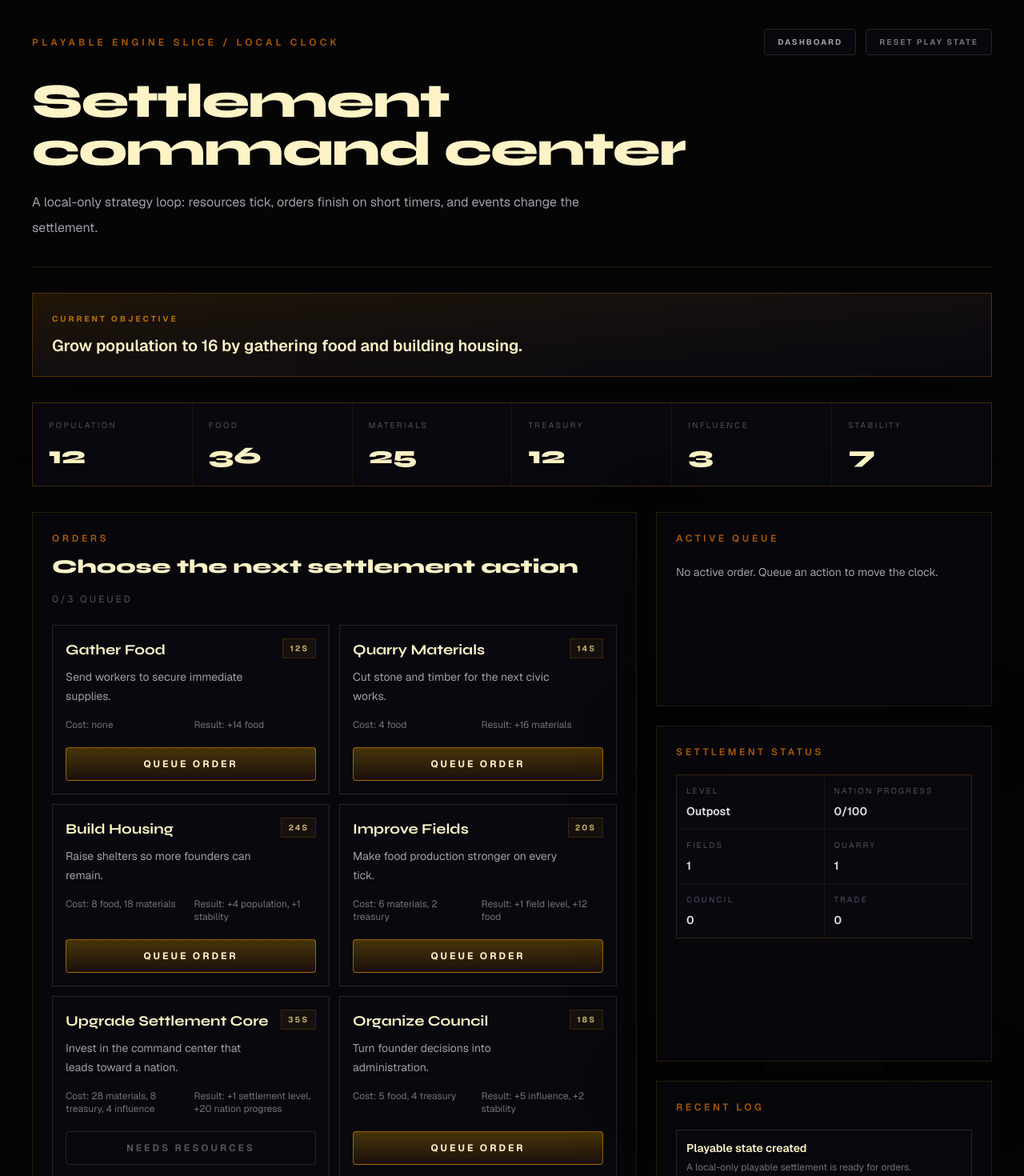
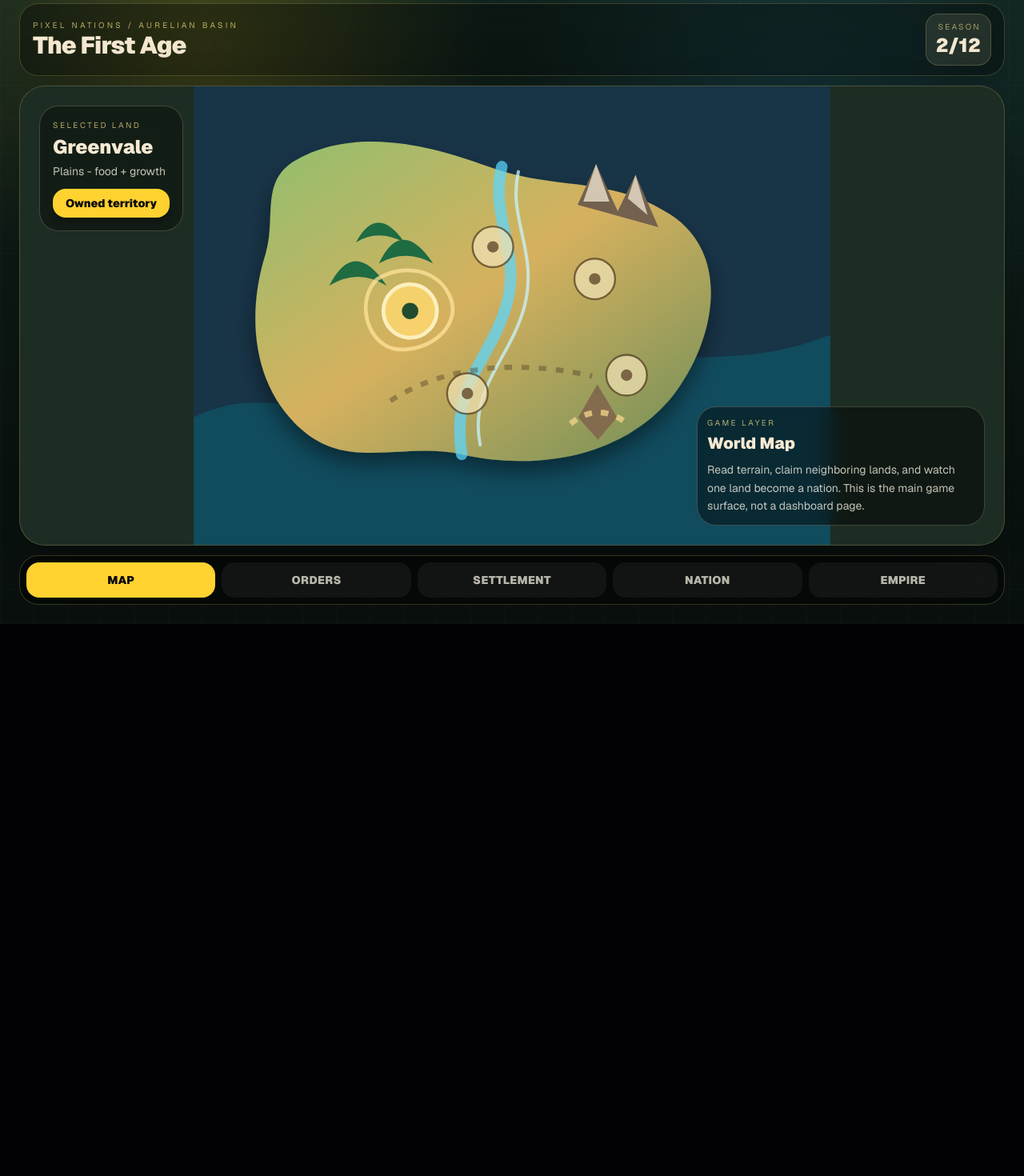
Before and after one commit to tomat60/pixel-nations, a Next.js app: page /play in a window 1280 px wide. Shown: the part 20-1490 px from the top of the page at 80% size. After the commit the page ends 800 px from the top, so only its background shows below. Built offline with nearby package versions, Linux system fonts and the light colour scheme.

Commit message:
feat: replace play page with unified map prototype

```diff
--- a/app/play/page.tsx
+++ b/app/play/page.tsx
@@ -1,279 +1,155 @@
 "use client";
 
-import Link from "next/link";
-import { useEffect, useMemo, useState } from "react";
+import { useMemo, useState } from "react";
 
-import {
-  PLAYABLE_ACTIONS,
-  canQueuePlayableAction,
-  formatDuration,
-  getCurrentObjective,
-  getQueueProgress,
-  getSettlementLevelLabel,
-  queuePlayableAction,
-  tickPlayableState,
-  type PlayableActionDefinition,
-  type PlayableResourceKey,
-  type PlayableState,
-} from "../lib/playable-engine";
-import { clearPlayableState, readPlayableState, writePlayableState } from "../lib/playable-state";
+type View = "map" | "orders" | "settlement" | "nation" | "empire";
+type Region = {
+  id: string;
+  name: string;
+  terrain: string;
+  mood: string;
+  x: number;
+  y: number;
+};
 
-const resourceLabels: Array<{ key: PlayableResourceKey; label: string }> = [
-  { key: "food", label: "Food" },
-  { key: "materials", label: "Materials" },
-  { key: "treasury", label: "Treasury" },
-  { key: "influence", label: "Influence" },
-  { key: "stability", label: "Stability" },
+const regions: Region[] = [
+  { id: "greenvale", name: "Greenvale", terrain: "Plains", mood: "food + growth", x: 34, y: 49 },
+  { id: "pinewatch", name: "Pinewatch", terrain: "Forest", mood: "wood + cover", x: 47, y: 35 },
+  { id: "stonefall", name: "Stonefall", terrain: "Hills", mood: "stone + defense", x: 63, y: 42 },
+  { id: "saltmere", name: "Saltmere", terrain: "Coast", mood: "trade + risk", x: 68, y: 63 },
+  { id: "relicfen", name: "Relicfen", terrain: "Ruins", mood: "relics + unrest", x: 43, y: 67 },
 ];
 
-export default function PlayPage() {
-  const [state, setState] = useState<PlayableState | null>(null);
-  const [now, setNow] = useState(0);
+const views: { id: View; label: string }[] = [
+  { id: "map", label: "Map" },
+  { id: "orders", label: "Orders" },
+  { id: "settlement", label: "Settlement" },
+  { id: "nation", label: "Nation" },
+  { id: "empire", label: "Empire" },
+];
 
-  useEffect(() => {
-    const current = Date.now();
-    const loaded = readPlayableState(current);
-    writePlayableState(loaded);
-    setState(loaded);
-    setNow(current);
+export default function PlayPrototypePage() {
+  const [view, setView] = useState<View>("map");
+  const [selectedId, setSelectedId] = useState("greenvale");
+  const [season, setSeason] = useState(2);
+  const [owned, setOwned] = useState(["greenvale"]);
+  const selected = useMemo(() => regions.find((region) => region.id === selectedId) ?? regions[0], [selectedId]);
+  const charterProgress = Math.min(100, Math.round((owned.length / 6) * 100));
 
-    const interval = window.setInterval(() => {
-      const tickNow = Date.now();
-      setNow(tickNow);
-      setState((currentState) => {
-        if (!currentState) return currentState;
-        const next = tickPlayableState(currentState, tickNow);
-        writePlayableState(next);
-        return next;
-      });
-    }, 1000);
-
-    return () => window.clearInterval(interval);
-  }, []);
-
-  const objective = useMemo(() => (state ? getCurrentObjective(state) : "Loading command center."), [state]);
-  const activeOrder = state?.queue[0];
-
-  function queueAction(action: PlayableActionDefinition) {
-    const actionNow = Date.now();
-    setNow(actionNow);
-    setState((currentState) => {
-      if (!currentState) return currentState;
-      const next = queuePlayableAction(currentState, action.id, actionNow);
-      writePlayableState(next);
-      return next;
-    });
-  }
-
-  function resetPlayableState() {
-    clearPlayableState();
-    const resetAt = Date.now();
-    const next = readPlayableState(resetAt);
-    writePlayableState(next);
-    setNow(resetAt);
-    setState(next);
-  }
-
-  if (!state) {
-    return (
-      <main className="min-h-screen bg-[#050505] px-6 py-12 text-white sm:px-10 sm:py-16">
-        <section className="mx-auto max-w-4xl border border-amber-500/15 bg-[#08080f]/90 p-8">
-          <p className="text-xs font-semibold uppercase tracking-[0.35em] text-amber-600/75">
-            Playable Command Center
-          </p>
-          <h1 className="mt-5 font-[family-name:var(--font-syne)] text-4xl font-extrabold text-amber-100">
-            Loading local settlement engine
-          </h1>
-        </section>
-      </main>
-    );
+  function issueOrder(order: "expand" | "develop" | "secure") {
+    setSeason((current) => Math.min(12, current + 1));
+    if (order === "expand") {
+      const next = regions.find((region) => !owned.includes(region.id));
+      if (next) setOwned((current) => [...current, next.id]);
+    }
   }
 
   return (
-    <main data-qa="play-command-center" className="min-h-screen bg-[#050505] px-6 py-10 text-white sm:px-10 sm:py-14">
-      <div className="mx-auto max-w-7xl">
-        <header className="border-b border-amber-500/15 pb-8">
-          <div className="flex flex-wrap items-center justify-between gap-3">
-            <p className="text-xs font-semibold uppercase tracking-[0.35em] text-amber-600/75">
-              Playable Engine Slice / Local Clock
-            </p>
-            <div className="flex flex-wrap gap-3">
-              <Link
-                href="/dashboard"
-                className="btn-secondary rounded border border-zinc-800 bg-[#08080f]/80 px-4 py-2 text-[10px] font-bold uppercase tracking-[0.2em] text-zinc-400"
-              >
-                Dashboard
-              </Link>
-              <button
-                type="button"
-                onClick={resetPlayableState}
-                className="rounded border border-zinc-800 bg-[#08080f]/80 px-4 py-2 text-[10px] font-bold uppercase tracking-[0.2em] text-zinc-500 transition hover:text-zinc-300"
-              >
-                Reset Play State
-              </button>
-            </div>
+    <main className="fixed inset-0 overflow-hidden bg-[#0c1411] text-[#f7ead2]">
+      <div className="absolute inset-0 bg-[radial-gradient(circle_at_20%_10%,rgba(250,204,21,.22),transparent_28%),radial-gradient(circle_at_78%_22%,rgba(56,189,248,.16),transparent_30%),linear-gradient(180deg,#12251f_0%,#09100e_100%)]" />
+      <div className="absolute inset-0 opacity-25" style={{ backgroundImage: "linear-gradient(rgba(255,255,255,.08) 1px, transparent 1px), linear-gradient(90deg, rgba(255,255,255,.08) 1px, transparent 1px)", backgroundSize: "42px 42px" }} />
+
+      <section className="relative z-10 grid h-full grid-rows-[auto_1fr_auto] p-3 md:p-6">
+        <header className="flex items-center justify-between rounded-3xl border border-amber-200/20 bg-black/35 px-4 py-3 shadow-2xl backdrop-blur-md">
+          <div>
+            <p className="text-[10px] uppercase tracking-[0.32em] text-amber-200/70">Pixel Nations / Aurelian Basin</p>
+            <h1 className="text-xl font-black tracking-tight md:text-3xl">The First Age</h1>
+          </div>
+          <div className="rounded-2xl border border-amber-200/20 bg-amber-100/10 px-3 py-2 text-right">
+            <p className="text-[10px] uppercase tracking-[0.22em] text-amber-200/60">Season</p>
+            <p className="text-2xl font-black">{season}/12</p>
+          </div>
+        </header>
+
+        <div className="relative my-3 min-h-0 overflow-hidden rounded-[2rem] border border-amber-200/20 bg-[#1d2d23] shadow-[0_30px_90px_rgba(0,0,0,.45)]">
+          <svg viewBox="0 0 1000 720" className="absolute inset-0 h-full w-full" role="img" aria-label="Illustrated Aurelian Basin strategy map">
+            <defs>
+              <linearGradient id="land" x1="0" x2="1" y1="0" y2="1">
+                <stop offset="0%" stopColor="#8fbf6f" />
+                <stop offset="48%" stopColor="#d6b15e" />
+                <stop offset="100%" stopColor="#6c8e58" />
+              </linearGradient>
+              <filter id="softShadow" x="-20%" y="-20%" width="140%" height="140%">
+                <feDropShadow dx="0" dy="18" stdDeviation="16" floodColor="#000" floodOpacity="0.42" />
+              </filter>
+            </defs>
+            <rect width="1000" height="720" fill="#183447" />
+            <path d="M0 520 C 100 470 165 520 250 492 C 370 452 470 485 585 450 C 735 403 845 452 1000 390 L1000 720 L0 720 Z" fill="#0f5567" opacity="0.72" />
+            <path d="M155 119 C 250 61 371 92 463 126 C 568 165 654 139 750 202 C 842 263 821 390 760 476 C 687 579 545 606 421 578 C 331 558 244 604 171 540 C 91 471 83 358 113 263 C 130 207 105 153 155 119 Z" fill="url(#land)" filter="url(#softShadow)" />
+            <path d="M484 126 C 465 205 513 257 493 337 C 469 430 403 464 421 578" fill="none" stroke="#5ad7ff" strokeWidth="18" strokeLinecap="round" opacity="0.72" />
+            <path d="M510 134 C 493 208 541 259 520 344 C 497 431 432 472 450 563" fill="none" stroke="#c9f5ff" strokeWidth="5" strokeLinecap="round" opacity="0.75" />
+            <path d="M603 186 L632 122 L666 196 L694 139 L730 221 Z" fill="#73614e" />
+            <path d="M612 181 L632 122 L653 181 Z M682 176 L694 139 L713 202 Z" fill="#f8eed9" opacity="0.72" />
+            <path d="M255 245 q33 -62 76 0 q-42 -22 -76 0Z M291 278 q35 -74 85 0 q-43 -24 -85 0Z M213 313 q39 -77 90 0 q-45 -28 -90 0Z" fill="#1f6b42" />
+            <path d="M604 520 l30 -52 l31 52 l-30 35Z" fill="#836b4d" />
+            <path d="M592 530 q43 -36 90 0" fill="none" stroke="#f5d78b" strokeWidth="9" strokeDasharray="12 14" opacity="0.75" />
+            <path d="M309 494 C 394 438 509 429 626 455" fill="none" stroke="#3b2d1d" strokeWidth="8" strokeDasharray="12 15" opacity="0.36" />
+            {regions.map((region) => {
+              const active = region.id === selectedId;
+              const isOwned = owned.includes(region.id);
+              return (
+                <g key={region.id} transform={`translate(${region.x * 10} ${region.y * 7.2})`} onClick={() => setSelectedId(region.id)} className="cursor-pointer">
+                  <circle r={active ? 42 : 32} fill={isOwned ? "#f8d36d" : "#efe1b3"} opacity={active ? 0.95 : 0.75} stroke={isOwned ? "#fff4c4" : "#5b452b"} strokeWidth={active ? 6 : 3} />
+                  <circle r={isOwned ? 13 : 9} fill={isOwned ? "#214c2f" : "#7b6544"} />
+                  {isOwned && <path d="M-52 -50 C -10 -76 46 -66 64 -19 C 79 23 32 65 -20 60 C -67 55 -87 -15 -52 -50 Z" fill="none" stroke="#ffe39a" strokeWidth="6" opacity="0.75" />}
+                </g>
+              );
+            })}
+          </svg>
+
+          <div className="absolute left-4 top-4 max-w-[260px] rounded-3xl border border-amber-100/20 bg-black/35 p-4 backdrop-blur-md md:left-6 md:top-6">
+            <p className="text-[10px] uppercase tracking-[0.25em] text-amber-200/70">Selected land</p>
+            <h2 className="mt-1 text-2xl font-black">{selected.name}</h2>
+            <p className="mt-1 text-sm text-amber-50/75">{selected.terrain} - {selected.mood}</p>
+            <button onClick={() => setOwned((current) => current.includes(selected.id) ? current : [...current, selected.id])} className="mt-3 rounded-2xl bg-amber-300 px-4 py-2 text-sm font-black text-stone-950 shadow-lg shadow-black/30">
+              {owned.includes(selected.id) ? "Owned territory" : "Claim this land"}
+            </button>
           </div>
 
-          <h1 className="mt-7 max-w-4xl font-[family-name:var(--font-syne)] text-4xl font-extrabold tracking-tight text-amber-100 sm:text-5xl md:text-6xl">
-            Settlement command center
-          </h1>
-          <p className="mt-5 max-w-3xl text-base leading-8 text-zinc-400">
-            A local-only strategy loop: resources tick, orders finish on short timers, and events change the
-            settlement.
-          </p>
-        </header>
+          <div className="absolute bottom-4 left-4 right-4 rounded-3xl border border-amber-100/20 bg-black/45 p-3 backdrop-blur-md md:bottom-6 md:left-auto md:right-6 md:w-[360px]">
+            {view === "map" && <Panel title="World Map" body="Read terrain, claim neighboring lands, and watch one land become a nation. This is the main game surface, not a dashboard page." />}
+            {view === "orders" && (
+              <div>
+                <Panel title="Season Orders" body="Issue one order. The map changes immediately and the First Age advances." />
+                <div className="mt-3 grid grid-cols-3 gap-2">
+                  <OrderButton label="Expand" onClick={() => issueOrder("expand")} />
+                  <OrderButton label="Develop" onClick={() => issueOrder("develop")} />
+                  <OrderButton label="Secure" onClick={() => issueOrder("secure")} />
+                </div>
+              </div>
+            )}
+            {view === "settlement" && <Panel title="Settlement Layer" body="Population, food, materials and town growth live as a drawer over the same map. The player never leaves the world." />}
+            {view === "nation" && <Panel title="Nation Layer" body={`Charter progress ${charterProgress}%. Six lands, core level three and stable rule unlock nationhood.`} />}
+            {view === "empire" && <Panel title="Empire Layer" body="Locked for later. The promise is visible now, but the demo stays simple: one basin, one founder, one age." />}
+          </div>
+        </div>
 
-        <section className="mt-8 border border-amber-500/25 bg-gradient-to-br from-amber-500/[0.12] to-[#08080f] p-5 shadow-[0_20px_90px_rgba(0,0,0,0.45)] sm:p-6">
-          <p className="text-[10px] font-bold uppercase tracking-[0.3em] text-amber-500/70">Current Objective</p>
-          <p className="mt-3 text-xl font-semibold text-amber-100">{objective}</p>
-        </section>
-
-        <section data-qa="play-resource-counters" className="mt-8 grid gap-px border border-amber-500/15 bg-amber-500/10 sm:grid-cols-2 lg:grid-cols-6">
-          <ResourceCard label="Population" value={state.population} />
-          {resourceLabels.map((resource) => (
-            <ResourceCard key={resource.key} label={resource.label} value={state.resources[resource.key]} />
+        <nav className="grid grid-cols-5 gap-2 rounded-3xl border border-amber-200/20 bg-black/40 p-2 backdrop-blur-md">
+          {views.map((item) => (
+            <button key={item.id} onClick={() => setView(item.id)} className={`rounded-2xl px-2 py-3 text-xs font-black uppercase tracking-wide transition md:text-sm ${view === item.id ? "bg-amber-300 text-stone-950" : "bg-white/5 text-amber-50/70"}`}>
+              {item.label}
+            </button>
           ))}
-        </section>
-
-        <div className="mt-8 grid gap-6 xl:grid-cols-[minmax(0,1fr)_420px]">
-          <section className="border border-amber-500/15 bg-[#06060c]/85 p-5 shadow-[0_20px_90px_rgba(0,0,0,0.45)] sm:p-6">
-            <div className="flex flex-wrap items-end justify-between gap-4">
-              <div>
-                <p className="text-xs font-semibold uppercase tracking-[0.3em] text-amber-600/75">
-                  Orders
-                </p>
-                <h2 className="mt-3 font-[family-name:var(--font-syne)] text-2xl font-extrabold text-amber-100">
-                  Choose the next settlement action
-                </h2>
-              </div>
-              <p className="text-xs uppercase tracking-[0.24em] text-zinc-600">{state.queue.length}/3 queued</p>
-            </div>
-
-            <div data-qa="play-action-list" className="mt-6 grid gap-3 md:grid-cols-2">
-              {PLAYABLE_ACTIONS.map((action) => {
-                const enabled = canQueuePlayableAction(state, action.id);
-                return (
-                  <article key={action.id} className="border border-zinc-800 bg-[#08080f]/90 p-4">
-                    <div className="flex items-start justify-between gap-3">
-                      <div>
-                        <h3 className="font-[family-name:var(--font-syne)] text-lg font-bold text-amber-100">
-                          {action.label}
-                        </h3>
-                        <p className="mt-2 text-sm leading-6 text-zinc-400">{action.description}</p>
-                      </div>
-                      <span className="shrink-0 border border-amber-500/15 bg-amber-500/[0.06] px-2 py-1 text-[10px] font-bold uppercase tracking-[0.2em] text-amber-200/75">
-                        {action.durationSeconds}s
-                      </span>
-                    </div>
-                    <div className="mt-4 grid gap-2 text-xs text-zinc-500 sm:grid-cols-2">
-                      <p>Cost: {formatCost(action.cost)}</p>
-                      <p>Result: {action.produces}</p>
-                    </div>
-                    <button
-                      type="button"
-                      data-qa={`play-action-${action.id}`}
-                      disabled={!enabled}
-                      onClick={() => queueAction(action)}
-                      className={
-                        enabled
-                          ? "btn-primary mt-5 w-full rounded border border-amber-500/55 bg-gradient-to-b from-amber-400/25 to-amber-800/15 px-5 py-3 text-xs font-bold uppercase tracking-[0.24em] text-amber-100"
-                          : "mt-5 w-full cursor-not-allowed rounded border border-zinc-800 bg-zinc-950/75 px-5 py-3 text-xs font-bold uppercase tracking-[0.24em] text-zinc-600"
-                      }
-                    >
-                      {enabled ? "Queue Order" : "Needs Resources"}
-                    </button>
-                  </article>
-                );
-              })}
-            </div>
-          </section>
-
-          <aside className="grid gap-6">
-            <section data-qa="play-active-queue" className="border border-amber-500/15 bg-[#06060c]/85 p-5 shadow-[0_20px_90px_rgba(0,0,0,0.45)] sm:p-6">
-              <p className="text-xs font-semibold uppercase tracking-[0.3em] text-amber-600/75">Active Queue</p>
-              {activeOrder ? (
-                <div className="mt-5">
-                  <div className="flex items-center justify-between gap-4">
-                    <h2 className="font-[family-name:var(--font-syne)] text-2xl font-extrabold text-amber-100">
-                      {activeOrder.label}
-                    </h2>
-                    <p className="text-xs font-bold uppercase tracking-[0.2em] text-zinc-500">
-                      {formatDuration(activeOrder.endsAt - now)}
-                    </p>
-                  </div>
-                  <div className="mt-5 h-3 overflow-hidden rounded-full bg-zinc-900">
-                    <div
-                      className="h-full rounded-full bg-gradient-to-r from-amber-700 to-amber-300 transition-[width]"
-                      style={{ width: `${getQueueProgress(activeOrder, now)}%` }}
-                    />
-                  </div>
-                </div>
-              ) : (
-                <p className="mt-5 text-sm leading-7 text-zinc-400">No active order. Queue an action to move the clock.</p>
-              )}
-
-              {state.queue.length > 1 ? (
-                <ol className="mt-5 space-y-2 border-t border-zinc-800 pt-4">
-                  {state.queue.slice(1).map((queued) => (
-                    <li key={queued.queueId} className="flex items-center justify-between gap-3 text-sm text-zinc-400">
-                      <span>{queued.label}</span>
-                      <span className="text-xs text-zinc-600">queued</span>
-                    </li>
-                  ))}
-                </ol>
-              ) : null}
-            </section>
-
-            <section className="border border-amber-500/15 bg-[#06060c]/85 p-5 shadow-[0_20px_90px_rgba(0,0,0,0.45)] sm:p-6">
-              <p className="text-xs font-semibold uppercase tracking-[0.3em] text-amber-600/75">Settlement Status</p>
-              <div className="mt-5 grid grid-cols-2 gap-px border border-amber-500/10 bg-amber-500/10">
-                <StatusTile label="Level" value={getSettlementLevelLabel(state.settlementLevel)} />
-                <StatusTile label="Nation Progress" value={`${state.nationProgress}/100`} />
-                <StatusTile label="Fields" value={state.fieldsLevel} />
-                <StatusTile label="Quarry" value={state.quarryLevel} />
-                <StatusTile label="Council" value={state.councilLevel} />
-                <StatusTile label="Trade" value={state.tradeLevel} />
-              </div>
-            </section>
-
-            <section data-qa="play-event-log" className="border border-amber-500/15 bg-[#06060c]/85 p-5 shadow-[0_20px_90px_rgba(0,0,0,0.45)] sm:p-6">
-              <p className="text-xs font-semibold uppercase tracking-[0.3em] text-amber-600/75">Recent Log</p>
-              <ol className="mt-5 space-y-3">
-                {state.log.slice(0, 6).map((entry) => (
-                  <li key={entry.id} className="border border-zinc-800 bg-[#08080f]/80 p-3">
-                    <p className="text-sm font-semibold text-amber-100">{entry.title}</p>
-                    <p className="mt-1 text-xs leading-5 text-zinc-500">{entry.body}</p>
-                  </li>
-                ))}
-              </ol>
-            </section>
-          </aside>
-        </div>
-      </div>
+        </nav>
+      </section>
     </main>
   );
 }
 
-function ResourceCard({ label, value }: { label: string; value: number }) {
+function Panel({ title, body }: { title: string; body: string }) {
   return (
-    <article className="bg-[#08080f]/95 p-4 sm:p-5">
-      <p className="text-[10px] uppercase tracking-[0.24em] text-zinc-600">{label}</p>
-      <p className="mt-3 font-[family-name:var(--font-syne)] text-3xl font-extrabold text-amber-100">{value}</p>
-    </article>
-  );
-}
-
-function StatusTile({ label, value }: { label: string; value: string | number }) {
-  return (
-    <div className="bg-[#08080f]/95 p-3">
-      <p className="text-[10px] uppercase tracking-[0.22em] text-zinc-600">{label}</p>
-      <p className="mt-2 text-sm font-semibold text-zinc-200">{value}</p>
+    <div>
+      <p className="text-[10px] uppercase tracking-[0.25em] text-amber-200/70">Game layer</p>
+      <h3 className="mt-1 text-xl font-black">{title}</h3>
+      <p className="mt-2 text-sm leading-relaxed text-amber-50/75">{body}</p>
     </div>
   );
 }
 
-function formatCost(cost: Partial<Record<PlayableResourceKey, number>>) {
-  const entries = Object.entries(cost);
-  if (entries.length === 0) return "none";
-  return entries.map(([key, value]) => `${value} ${key}`).join(", ");
+function OrderButton({ label, onClick }: { label: string; onClick: () => void }) {
+  return (
+    <button onClick={onClick} className="rounded-2xl border border-amber-100/20 bg-amber-100/10 px-2 py-3 text-xs font-black text-amber-50 hover:bg-amber-300 hover:text-stone-950">
+      {label}
+    </button>
+  );
 }
```
